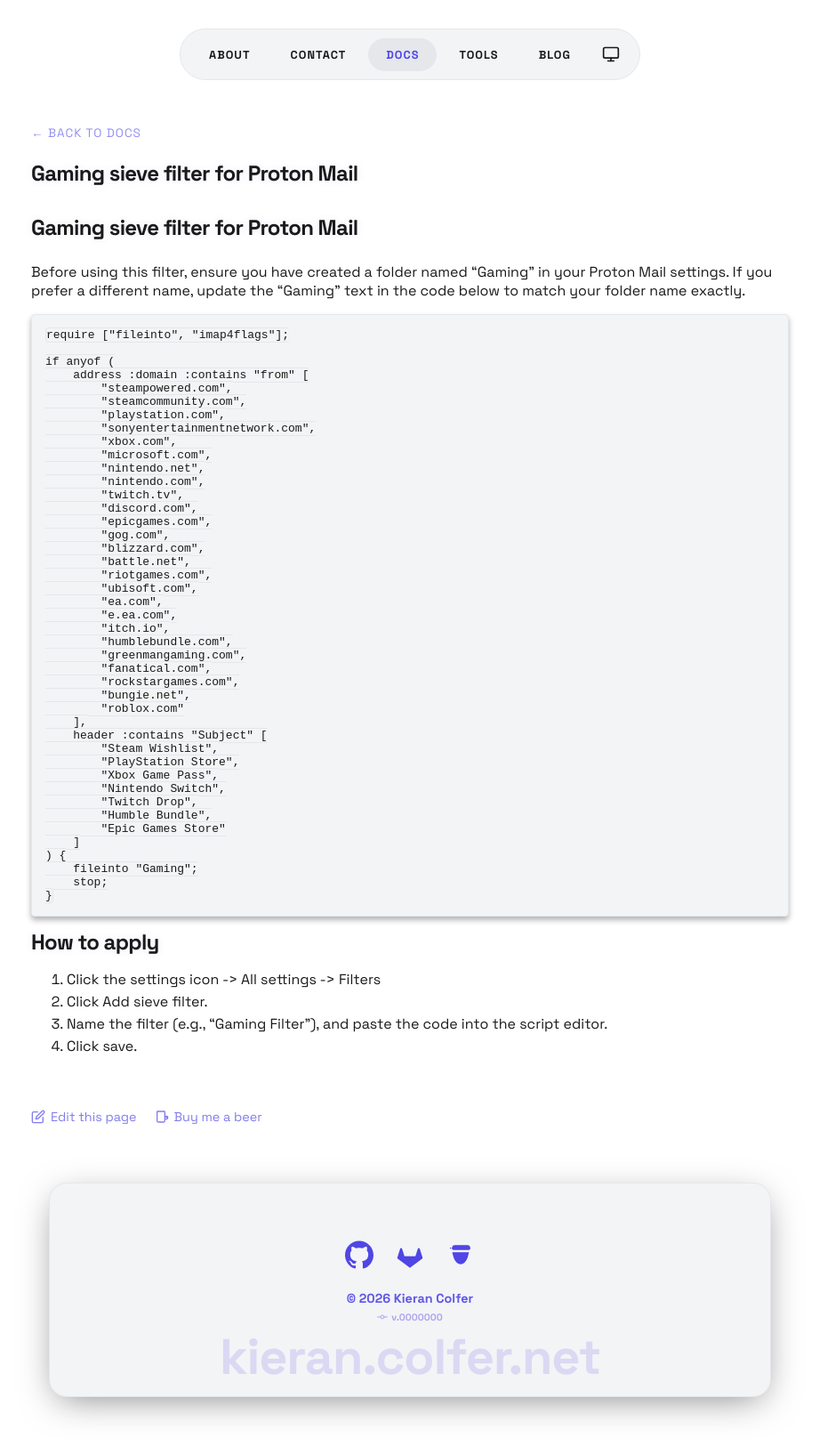
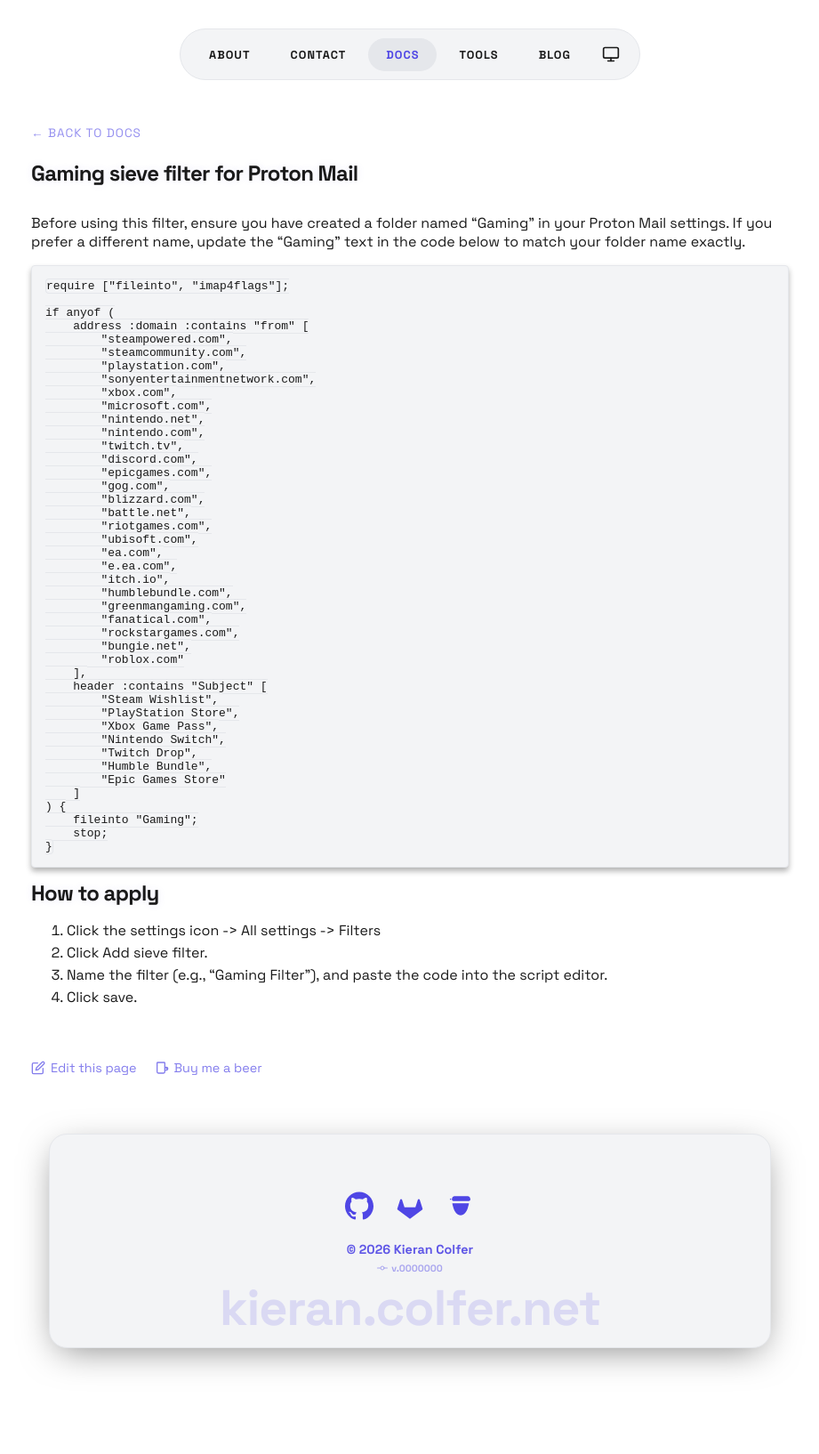
Before and after one commit to PASSK3YS/PASSK3YS.github.io, a Jekyll site: the page built from _docs/gaming-sieve-filter.md, in a window 1280 px wide. Shown: the whole page at 89% size, without its empty margins (179-1100 px from the left). Built offline with Jekyll 4.4.1, drawn with Linux system fonts in a browser that asks for light colours; after the commit the page ends 1579 px from its top, so only the background shows below that.

Commit message:
chore: remove duplicated title

```diff
--- a/_docs/gaming-sieve-filter.md
+++ b/_docs/gaming-sieve-filter.md
@@ -5,8 +5,6 @@
 category: Proton Mail
 type: Resource
 ---
-
-# Gaming sieve filter for Proton Mail
 
 Before using this filter, ensure you have created a folder named "Gaming" in your Proton Mail settings. If you prefer a different name, update the "Gaming" text in the code below to match your folder name exactly.
 
```
